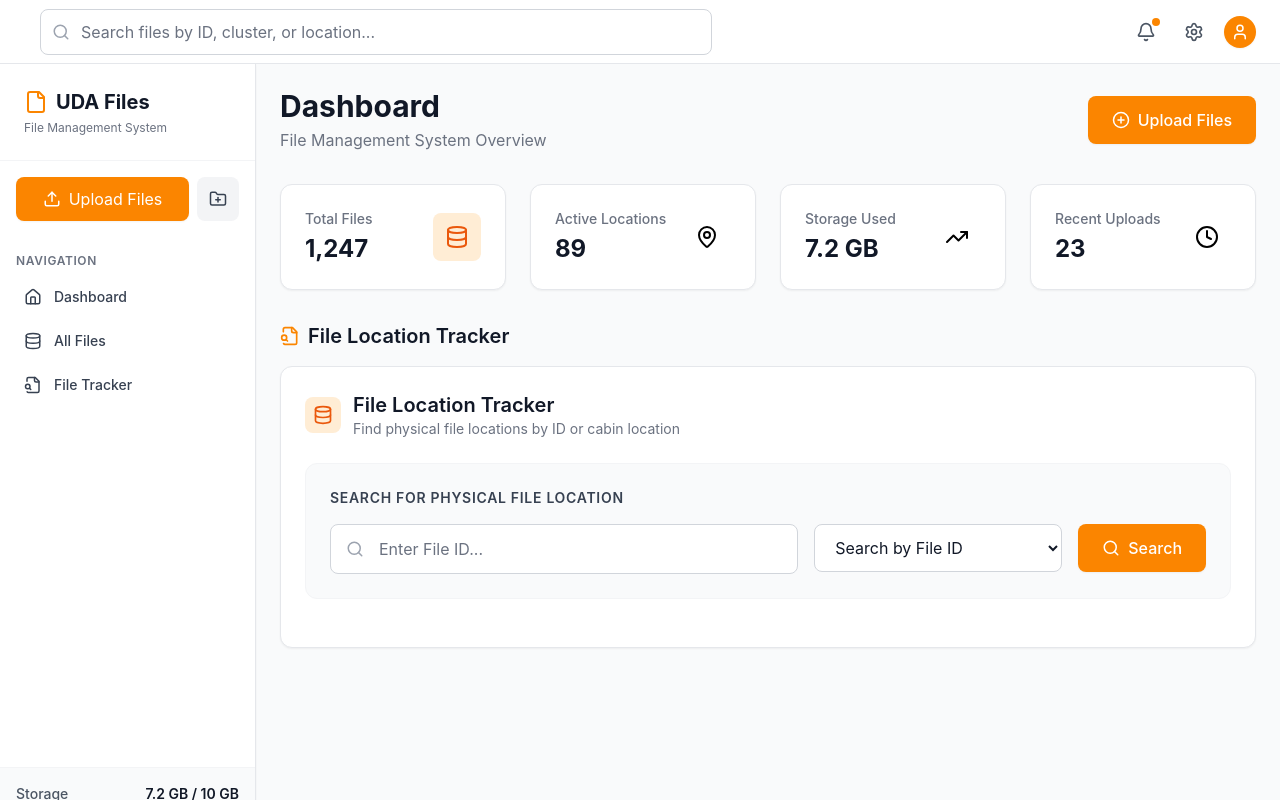
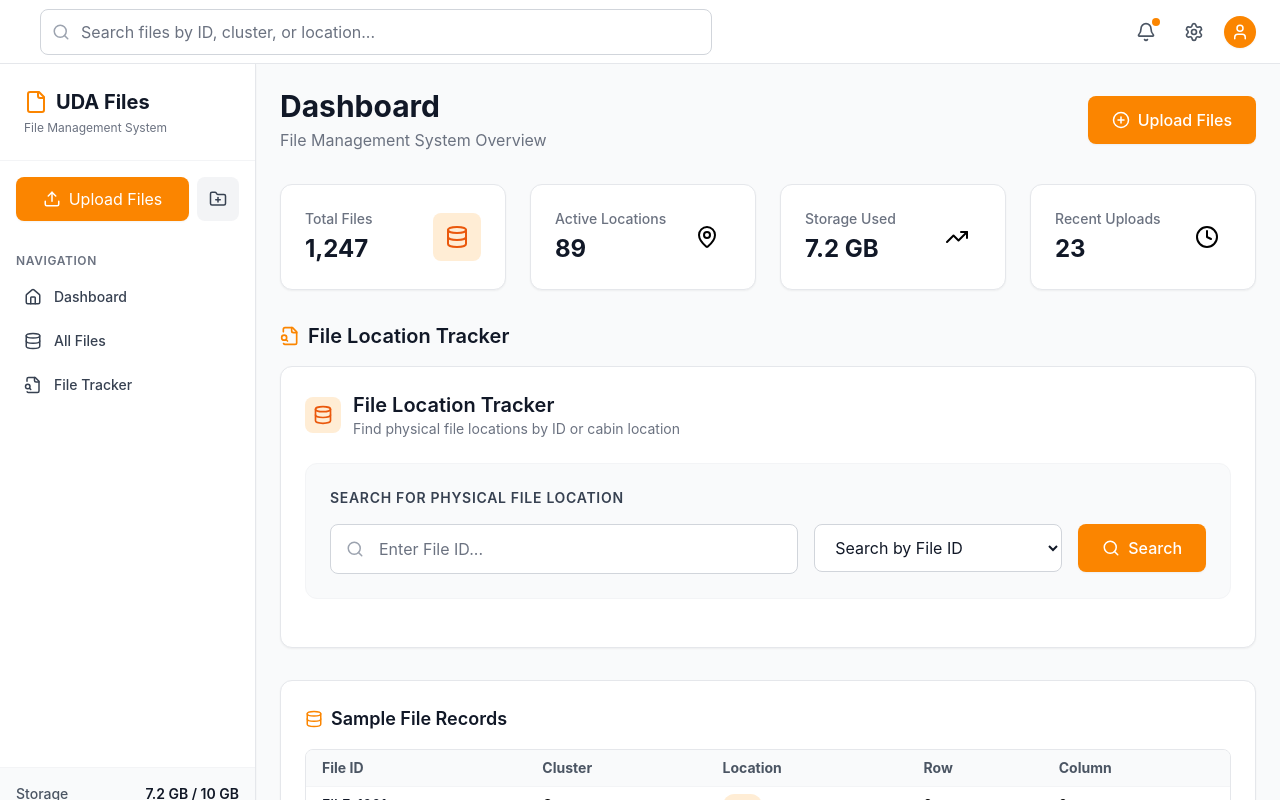
Before and after one commit to EMNIPUN/uda-file-management-system-frontend, a React (Vite) app: page / in a window 1280 px wide. Built offline with nearby package versions, Linux system fonts and the light colour scheme.

Commit message:
Edit home page

```diff
--- a/src/pages/HomePage.jsx
+++ b/src/pages/HomePage.jsx
@@ -70,6 +70,43 @@ const HomePage = () => {
         <FileTracker />
       </div>
 
+      {/* Sample file records */}
+      <div className="bg-white rounded-xl border border-gray-200 p-6 shadow-sm">
+        <div className="flex items-center gap-2 mb-4">
+          <Database size={18} className="text-primary-500" />
+          <h2 className="text-lg font-semibold text-gray-900">Sample File Records</h2>
+        </div>
+        <div className="border border-gray-200 rounded-lg overflow-hidden">
+          <table className="min-w-full text-sm">
+            <thead className="bg-gray-50 text-gray-600">
+              <tr>
+                <th className="px-4 py-2 text-left">File ID</th>
+                <th className="px-4 py-2 text-left">Cluster</th>
+                <th className="px-4 py-2 text-left">Location</th>
+                <th className="px-4 py-2 text-left">Row</th>
+                <th className="px-4 py-2 text-left">Column</th>
+              </tr>
+            </thead>
+            <tbody>
+              {mockRecords.map((r, idx) => (
+                <tr key={idx} className="border-t border-gray-100">
+                  <td className="px-4 py-2 font-medium text-gray-900">{r.fileId}</td>
+                  <td className="px-4 py-2">{r.cluster}</td>
+                  <td className="px-4 py-2">
+                    <span className="text-xs bg-primary-100 text-primary-700 px-2 py-1 rounded-full font-medium">{`${r.cluster}${r.row}${r.column}`}</span>
+                  </td>
+                  <td className="px-4 py-2">{r.row}</td>
+                  <td className="px-4 py-2">{r.column}</td>
+                </tr>
+              ))}
+            </tbody>
+          </table>
+        </div>
+      </div>
+
+
+
+
       <FileUploader
         isOpen={isUploadModalOpen}
         onClose={() => setIsUploadModalOpen(false)}
```
